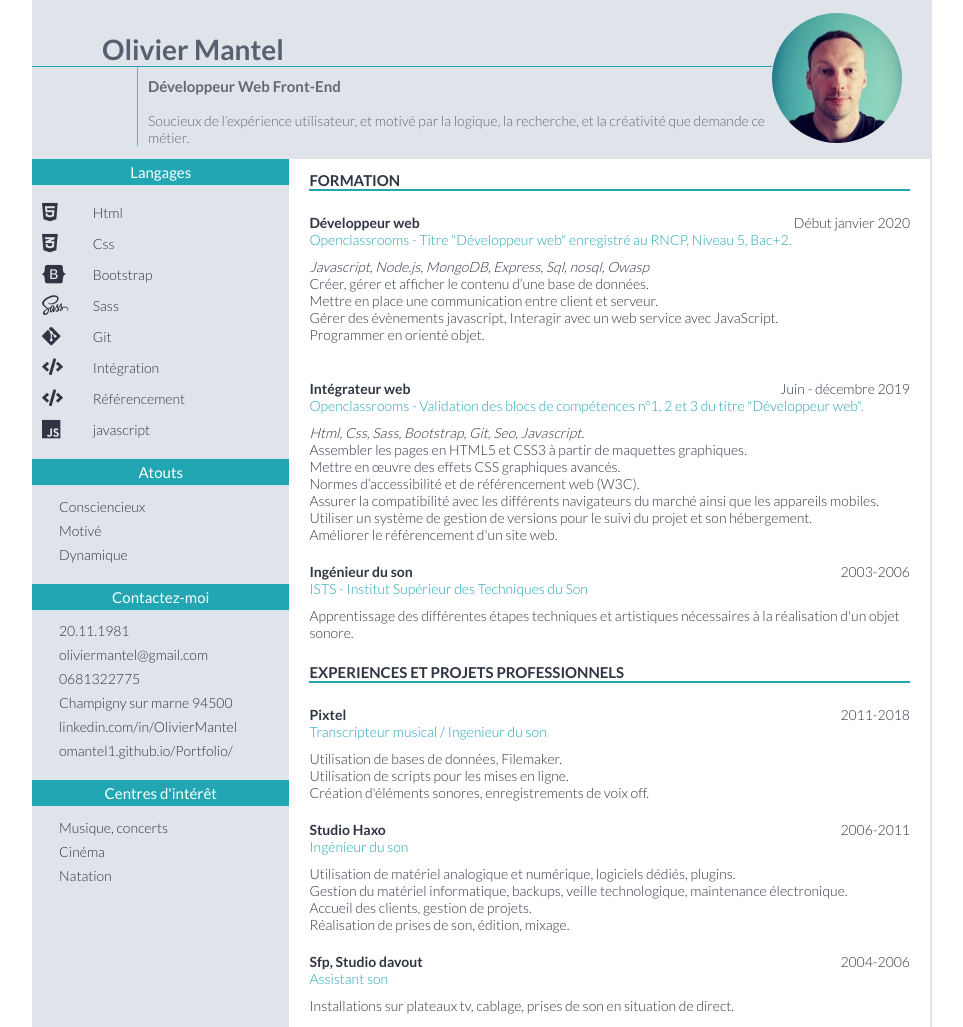
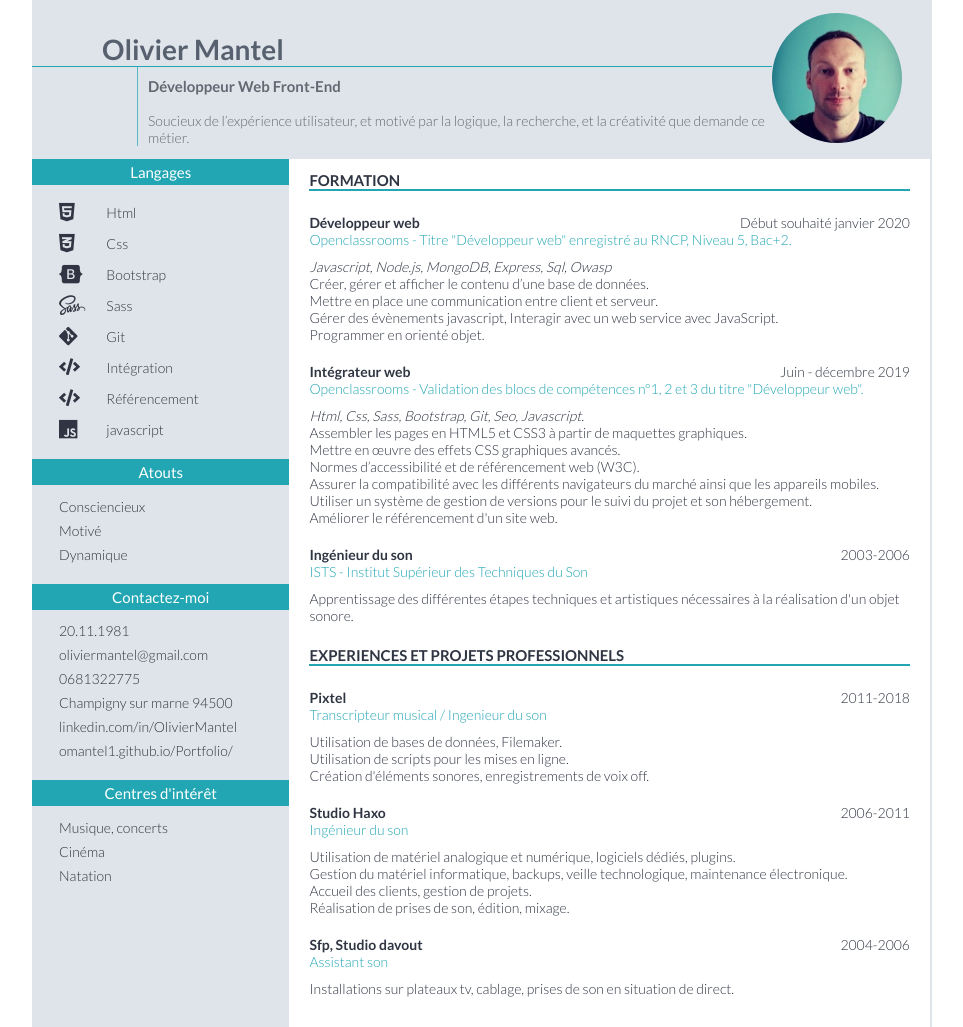
Before and after one commit to OMantel1/Cv-Olivier-Mantel, a plain HTML site: page index.html in a window 1280 px wide. Shown: the top 1027 px of the page, without its empty margins (158-1121 px from the left). Drawn offline with Linux system fonts and the light colour scheme.

Commit message:
modification padding langages

```diff
--- a/index.html
+++ b/index.html
@@ -24,7 +24,7 @@
         <div class="header_box">
             <h1 class="header_box_name">Olivier Mantel</h1>
             <h2 class="header_box_title"><strong>Développeur Web Front-End</strong></h2>
-            <p class="header_box_text"><br>Soucieux de l’expérience utilisateur, et motivé par la logique, la recherche, et la créativité que demande ce métier.
+            <p class="header_box_text"><br>Soucieux de l’expérience utilisateur, et motivé par la logique, la recherche, et la créativité que demande ce métier.</p>
         </div>
 
         <!-- Photo -->
@@ -119,15 +119,14 @@
                 <div>
                     <div class="main_items_title">
                         <h3>Développeur web</h3>
-                        <p>Début janvier 2020</p>
+                        <p>Début souhaité janvier 2020</p>
                     </div>
                     <h4>Openclassrooms - Titre "Développeur web" enregistré au RNCP, Niveau 5, Bac+2.</h4>
-                    <p><i>Javascript, Node.js, MongoDB, Express, Sql, nosql, Owasp</i></p>
+                    <p><i>Javascript, Node.js, MongoDB, Express, Sql, Owasp</i></p>
                     <p>Créer, gérer et afficher le contenu d’une base de données.<br>
                         Mettre en place une communication entre client et serveur.<br>
                         Gérer des évènements javascript, Interagir avec un web service avec JavaScript.<br>
                         Programmer en orienté objet.<br>
-                        <br>
                     </p>
                 </div>
             </div>
--- a/sass/style.scss
+++ b/sass/style.scss
@@ -121,7 +121,7 @@ body {
 .box {
     padding-bottom: 14px;
     &__langages{
-        padding: 0px 10px;
+        padding: 0px 27px;
         &__items{
             display: flex;
             align-items: center;
```
Also changed, not shown: style.css.
